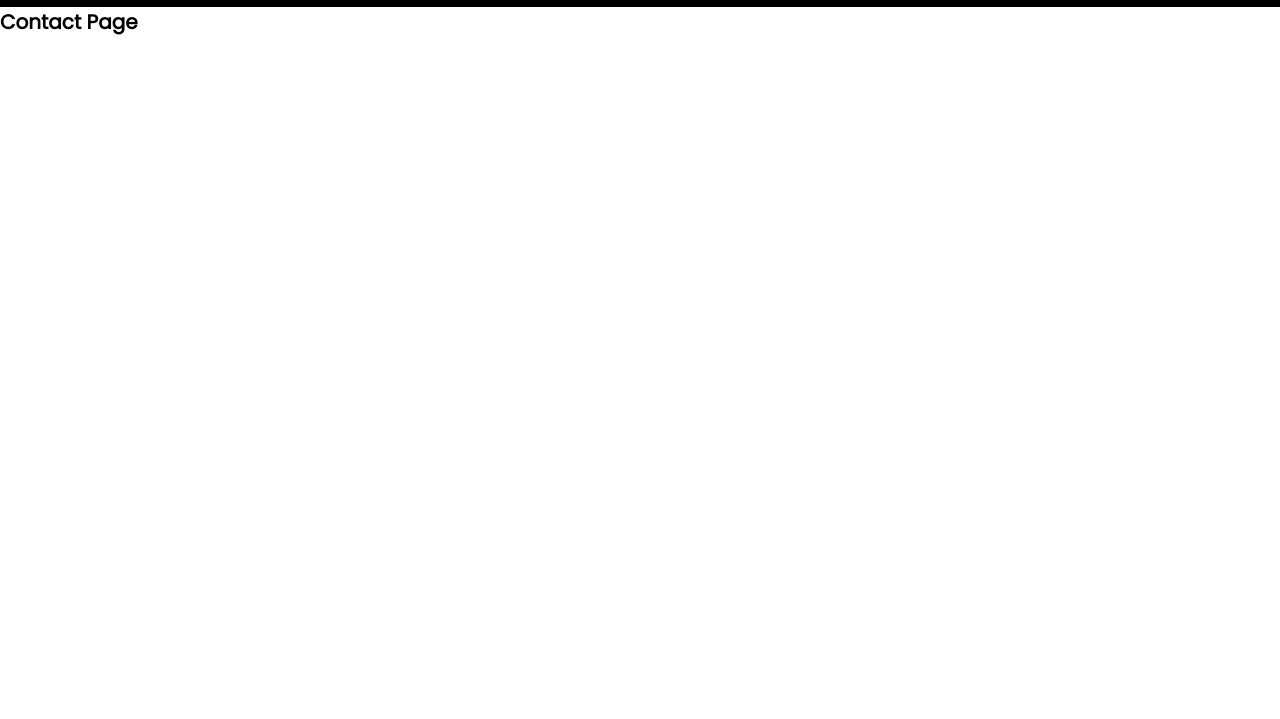
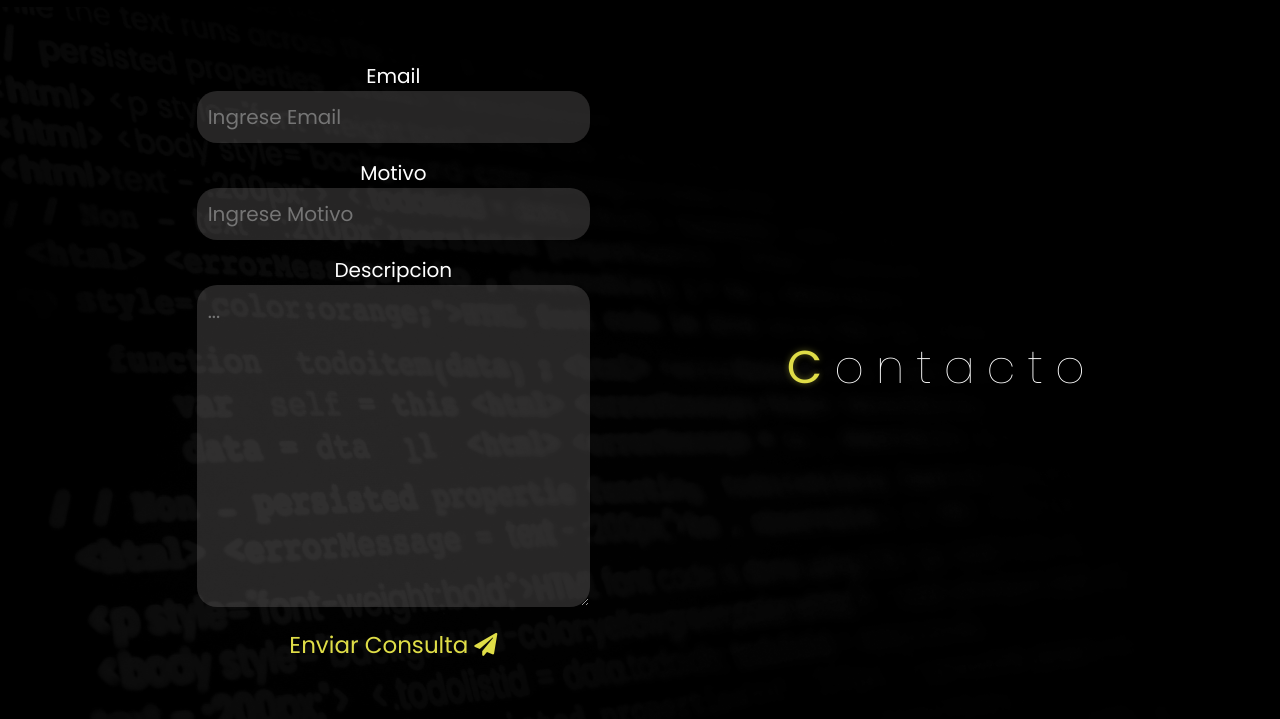
Before and after one commit to MatiasHamie/portfolio-mh, a React app: page /contact in a window 1280 px wide. Shown: the part 73-792 px from the top of the page. Built offline with nearby package versions, Linux system fonts and the light colour scheme.

Commit message:
diseño de la pagina de contacto terminado

```diff
--- a/src/pages/ContactPage.js
+++ b/src/pages/ContactPage.js
@@ -1,9 +1,35 @@
 import React from "react";
 
 const ContactPage = () => {
+  const handleSubmit = (e) => {
+    e.preventDefault();
+  };
+
   return (
-    <div>
-      <h1>Contact Page</h1>
+    <div className="contact-container">
+      <form onSubmit={handleSubmit}>
+        <p>Email</p>
+        <input type="email" name="email" placeholder="Ingrese Email" />
+        <p>Motivo</p>
+        <input type="texto" name="texto" placeholder="Ingrese Motivo" />
+        <p>Descripcion</p>
+        <textarea
+          name="desc-motivo"
+          id="desc-motivo"
+          cols="30"
+          rows="10"
+          placeholder="..."
+        ></textarea>
+        <button type="submit">
+          Enviar Consulta <i className="fas fa-paper-plane"></i>
+        </button>
+      </form>
+
+      <div className="contact-description">
+        <div className="contact_description animate__animated animate__slideInUp">
+          <h1 className="contact_title">Contacto</h1>
+        </div>
+      </div>
     </div>
   );
 };
--- /dev/null
+++ b/src/styles/pages/_contact.scss
@@ -0,0 +1,81 @@
+* {
+  font-family: "Poppins", sans-serif;
+}
+
+.contact-container {
+  background-image: url("../../assets/img/contact_bg.png");
+  background-repeat: no-repeat;
+  background-size: cover;
+  height: 90vh;
+  width: 100%;
+
+  display: flex;
+  justify-content: center;
+  align-items: center;
+
+  form {
+    display: flex;
+    flex-direction: column;
+    justify-content: center;
+    align-items: center;
+    flex: 2 1 20rem;
+
+    p{
+        color: white;
+        font-size: 2rem;
+    }
+
+    input {
+      background-color: rgba(189, 184, 184, 0.199);
+      width: 50%;
+      padding: 1rem;
+      margin-bottom: 1.5rem;
+      border-radius: 20px 20px;
+      font-size: 2rem;
+      border: 1px solid transparent;
+      color: white;
+    }
+
+    textarea {
+      width: 50%;
+      margin-bottom: 1rem;
+      font-size: 2rem;
+      border-radius: 20px 20px;
+      background-color: rgba(189, 184, 184, 0.199);
+      border: 1px solid transparent;
+      color: white;
+      padding: 1rem 1rem;
+    }
+
+    button {
+      background-color: transparent;
+      color: $amarillo;
+      padding: 1rem;
+      border: 1px solid transparent;
+      font-size: 2.3rem;
+      font-weight: 400;
+      cursor: pointer;
+
+      &:hover {
+        text-shadow: 0 0 1rem $amarillo-shadow;
+      }
+    }
+  }
+
+  .contact-description {
+    flex: 1 1 20rem;
+    .contact_title {
+      font-size: 4.6rem;
+      font-weight: lighter;
+      letter-spacing: 1.2rem;
+      align-self: center;
+      color: white;
+    }
+
+    .contact_title::first-letter {
+      color: $amarillo;
+      font-weight: bolder;
+      text-shadow: 0 0 0.6rem $amarillo-shadow;
+    }
+  }
+}
--- a/src/styles/styles.scss
+++ b/src/styles/styles.scss
@@ -2,5 +2,6 @@
 @import "./base/global";
 @import "./pages/home";
 @import "./pages/portfolio";
+@import "./pages/contact";
 @import "./components/navbar";
 @import "./components/sceneParallax";
```
Also changed, not shown: src/assets/img/contact_bg.png (added), 1 other file.
